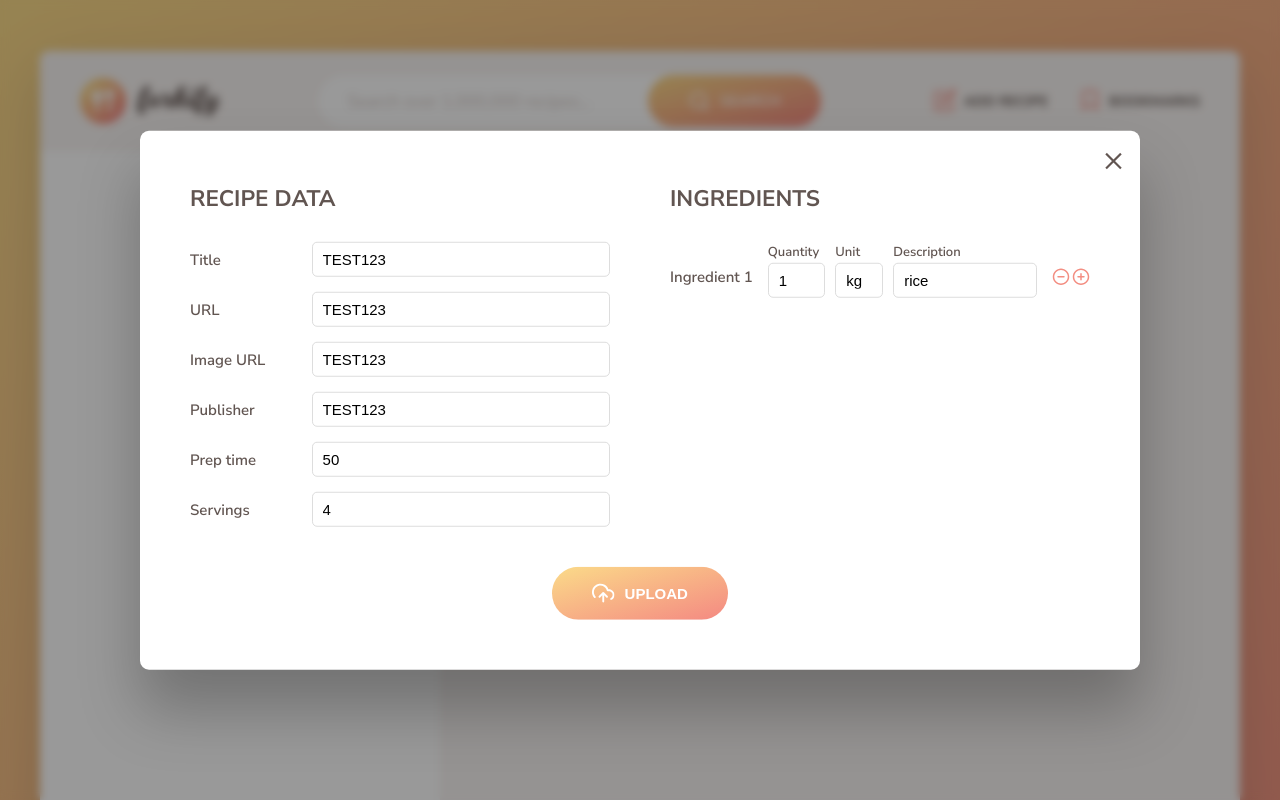
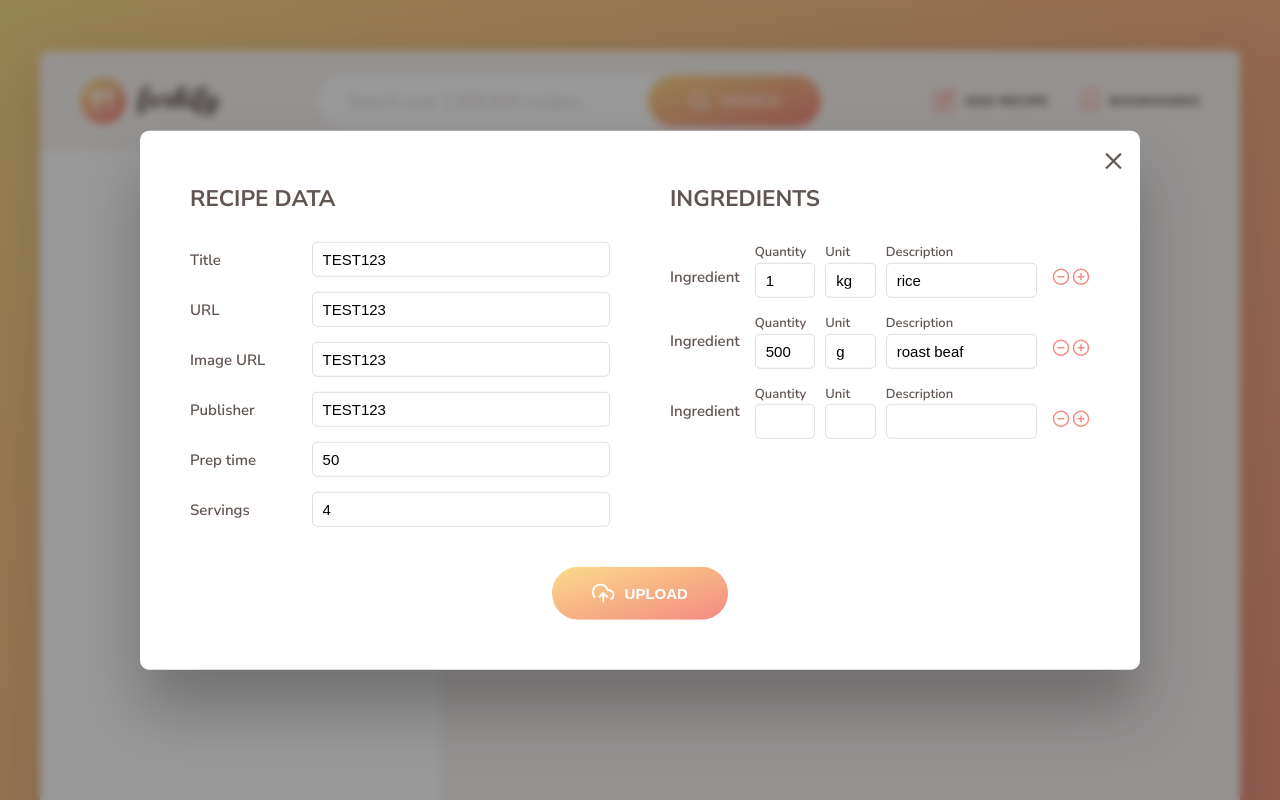
Before and after one commit to FoadSL/Forkify, a website built with Parcel: page index.html in a window 1280 px wide. Both pictures are taken after a click on the button "ADD RECIPE". Shown: the top 800 px of the page. Built offline with nearby package versions, Linux system fonts and the light colour scheme.

Commit message:
cleared comments, 3 default, removed numbers (for now, handle numbers later)

```diff
--- a/index.html
+++ b/index.html
@@ -283,8 +283,8 @@
 
         <div class="upload__column upload__column--ingredients">
           <h3 class="upload__heading">Ingredients</h3>
-          <label class="upload__label">Ingredient 1</label>
-          <div class="ingredient" data-ingredient-number="1">
+          <label class="upload__label">Ingredient</label>
+          <div class="ingredient" data-ingredient-number="">
             <div class="upload__ingredient">
               <label for="quantity">Quantity</label>
               <label for="unit">Unit</label>
@@ -329,10 +329,8 @@
             </a>
           </div>
 
-          <!-- <a href=""></a> -->
-
-          <!-- <label>Ingredient 2</label>
-          <div class="ingredient" data-ingredient-number="2">
+          <label>Ingredient</label>
+          <div class="ingredient" data-ingredient-number="">
             <div class="upload__ingredient">
               <label for="quantity">Quantity</label>
               <label for="unit">Unit</label>
@@ -363,9 +361,21 @@
               />
             </div>
           </div>
+          <div class="upload__action">
+            <a href="#" class="upload__action-btn upload__action-btn--delete">
+              <svg>
+                <use href="src/img/icons.svg#icon-minus-circle"></use>
+              </svg>
+            </a>
+            <a href="#" class="upload__action-btn upload__action-btn--add">
+              <svg>
+                <use href="src/img/icons.svg#icon-plus-circle"></use>
+              </svg>
+            </a>
+          </div>
 
-          <label>Ingredient 3</label>
-          <div class="ingredient" data-ingredient-number="3">
+          <label>Ingredient</label>
+          <div class="ingredient" data-ingredient-number="">
             <div class="upload__ingredient">
               <label for="quantity">Quantity</label>
               <label for="unit">Unit</label>
@@ -392,15 +402,19 @@
                 required
               />
             </div>
-          </div> -->
-
-          <!-- <a href="#" class="btn btn--round upload__add-btn">Add</a>
-          <a href="#" class="btn btn--round upload__delete-btn">Delete</a> -->
-          <!-- <a href="#" class="upload__delete-btn">
-            <svg>
-              <use href="src/img/icons.svg#icon-minus-circle"></use>
-            </svg>
-          </a> -->
+          </div>
+          <div class="upload__action">
+            <a href="#" class="upload__action-btn upload__action-btn--delete">
+              <svg>
+                <use href="src/img/icons.svg#icon-minus-circle"></use>
+              </svg>
+            </a>
+            <a href="#" class="upload__action-btn upload__action-btn--add">
+              <svg>
+                <use href="src/img/icons.svg#icon-plus-circle"></use>
+              </svg>
+            </a>
+          </div>
         </div>
 
         <button class="btn upload__btn">
--- a/src/js/views/addRecipeView.js
+++ b/src/js/views/addRecipeView.js
@@ -101,8 +101,8 @@ class AddRecipeView extends View {
 
   _generateIngredientMarkup(ingsNum) {
     return `
-<label class="upload__label">Ingredient ${++ingsNum}</label>
-          <div class="ingredient" data-ingredient-number="${++ingsNum}">
+<label class="upload__label">Ingredient</label>
+          <div class="ingredient" data-ingredient-number="">
             <div class="upload__ingredient">
               <label for="quantity">Quantity</label>
               <label for="unit">Unit</label>
@@ -114,21 +114,18 @@ class AddRecipeView extends View {
                 min="0"
                 name="ing-quantity"
                 placeholder=""
-                value="1"
               />
               <input
                 class="upload__input upload__input--unit"
                 type="text"
                 name="ing-unit"
                 placeholder=""
-                value="kg"
               />
               <input
                 class="upload__input upload__input--description"
                 type="text"
                 name="ing-description"
                 placeholder=""
-                value="rice"
                 required
                 required
               />
```
